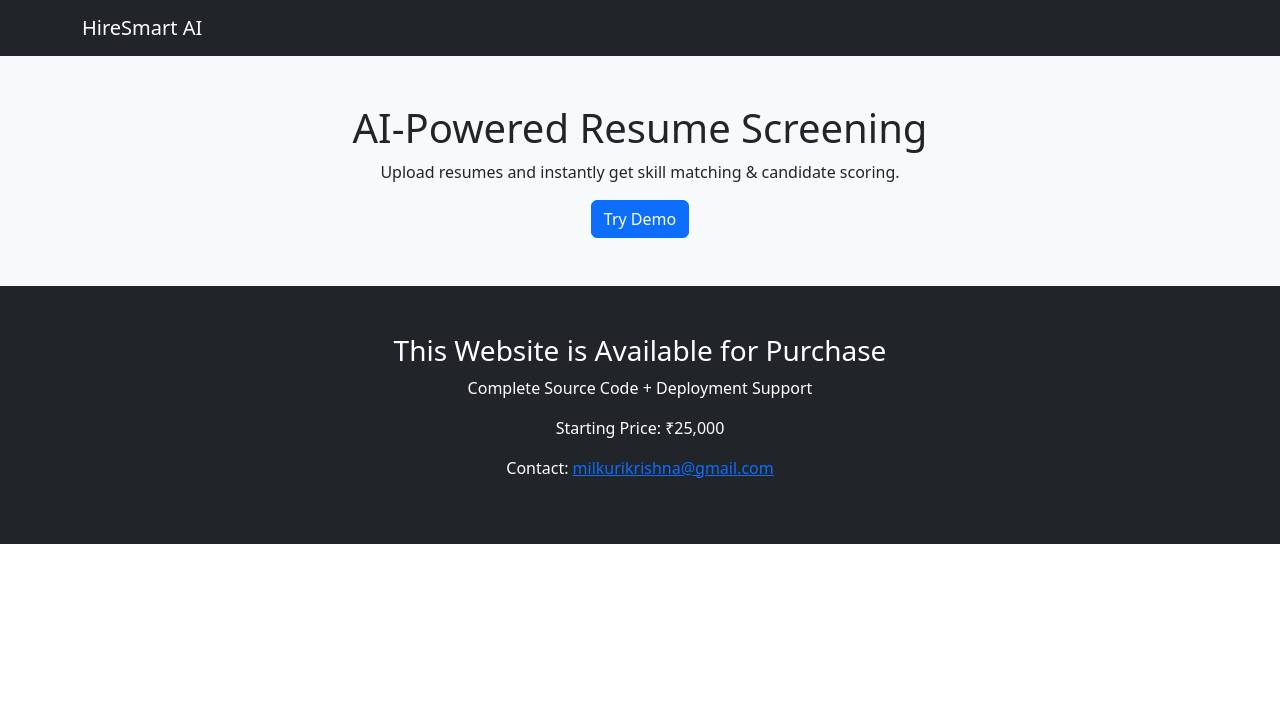
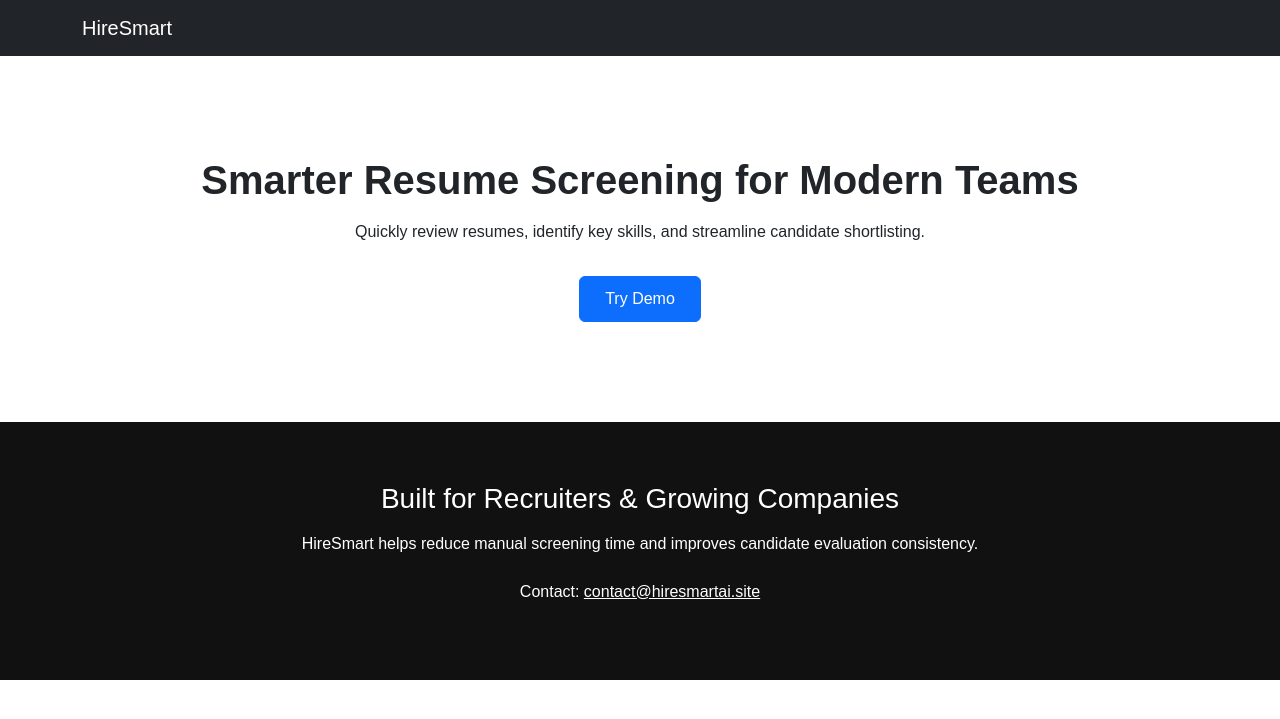
Before and after one commit to MILKURIKRISHNA/hiresmart, a Flask app: page / in a window 1280 px wide. Shown: the top 719 px of the page. Run offline with Flask 3, Linux system fonts and the light colour scheme.

Commit message:
professional redesign

```diff
--- a/templates/index.html
+++ b/templates/index.html
@@ -1,28 +1,55 @@
 <!DOCTYPE html>
 <html>
 <head>
-<title>HireSmart AI</title>
+<title>HireSmart</title>
 <link href="https://cdn.jsdelivr.net/npm/bootstrap@5.3.2/dist/css/bootstrap.min.css" rel="stylesheet">
+<style>
+body {
+    font-family: Arial, sans-serif;
+}
+.hero {
+    padding: 100px 20px;
+    text-align: center;
+}
+.hero h1 {
+    font-weight: 600;
+}
+.section-dark {
+    background: #111;
+    color: white;
+    padding: 60px 20px;
+    text-align: center;
+}
+.btn-primary {
+    padding: 10px 25px;
+}
+</style>
 </head>
 <body>
 
 <nav class="navbar navbar-dark bg-dark">
   <div class="container">
-    <a class="navbar-brand" href="#">HireSmart AI</a>
+    <a class="navbar-brand" href="#">HireSmart</a>
   </div>
 </nav>
 
-<section class="text-center p-5 bg-light">
-    <h1>AI-Powered Resume Screening</h1>
-    <p>Upload resumes and instantly get skill matching & candidate scoring.</p>
-    <a href="/demo" class="btn btn-primary">Try Demo</a>
+<section class="hero">
+    <h1>Smarter Resume Screening for Modern Teams</h1>
+    <p class="mt-3">
+        Quickly review resumes, identify key skills, and streamline candidate shortlisting.
+    </p>
+    <a href="/demo" class="btn btn-primary mt-3">Try Demo</a>
 </section>
 
-<section class="text-center p-5 bg-dark text-white">
-    <h3>This Website is Available for Purchase</h3>
-    <p>Complete Source Code + Deployment Support</p>
-    <p>Starting Price: ₹25,000</p>
-    <p>Contact: <a href="mailto:vamshikrishnapatel77@gmail.com">milkurikrishna@gmail.com</a></p>
+<section class="section-dark">
+    <h3>Built for Recruiters & Growing Companies</h3>
+    <p class="mt-3">
+        HireSmart helps reduce manual screening time and improves candidate evaluation consistency.
+    </p>
+    <p class="mt-4">
+        Contact: <a href="mailto:contact@hiresmartai.site" style="color:white;">
+        contact@hiresmartai.site</a>
+    </p>
 </section>
 
 </body>
```
